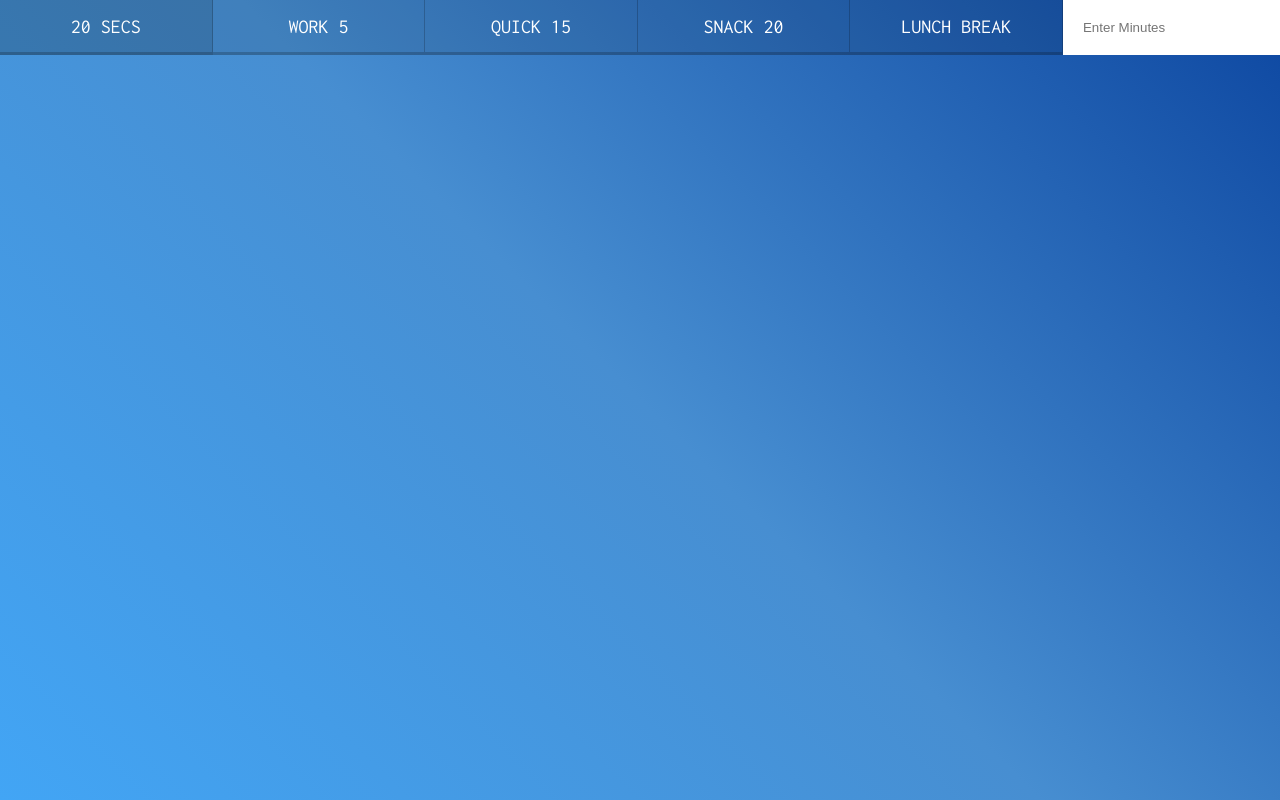
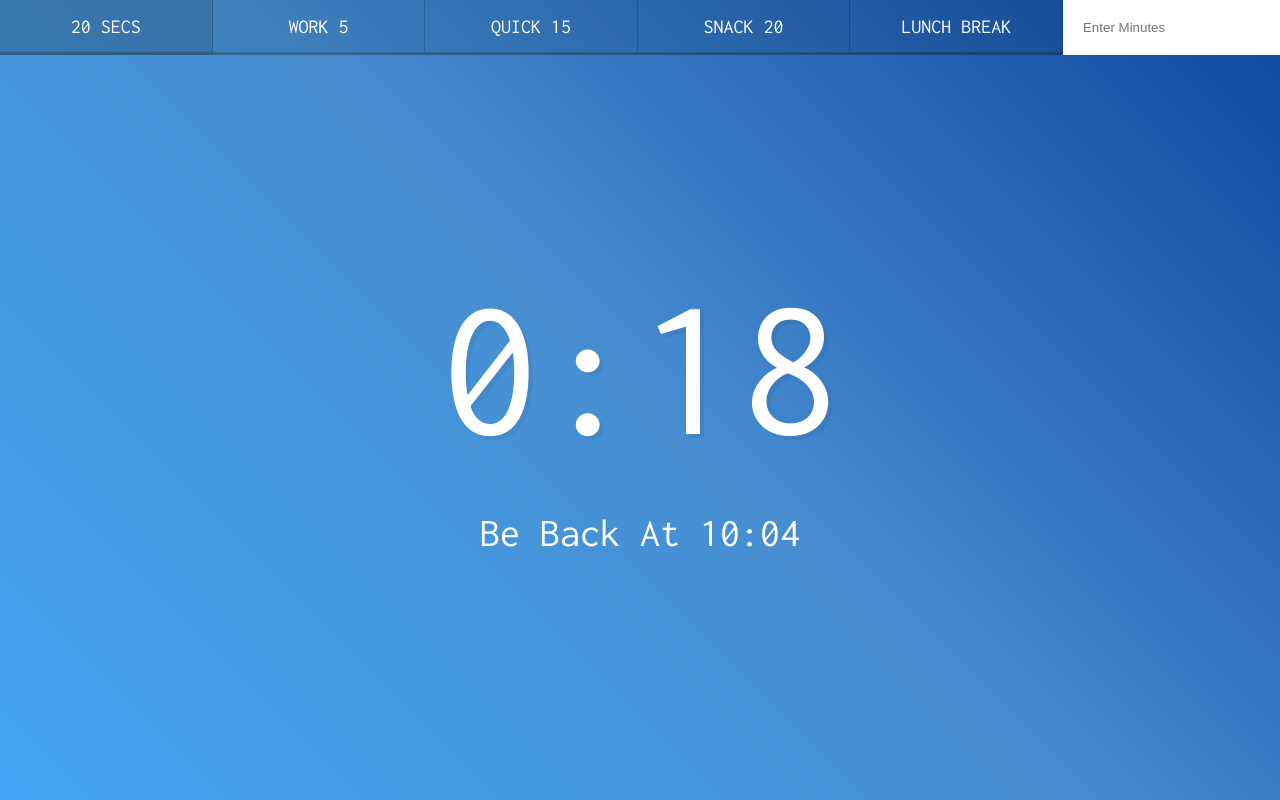
Before and after one commit to emilianooferreyra-zz/examples-3, a plain HTML site: page 29 - Countdown Timer/index.html in a window 1280 px wide. Both pictures are taken after a click on the button "20 SECS". Drawn offline with Linux system fonts and the light colour scheme.

Commit message:
countdown clock

```diff
--- /dev/null
+++ b/29 - Countdown Timer/app.js
@@ -0,0 +1,54 @@
+let countdown;
+const timerDisplay = document.querySelector('.display__time-left');
+const endTime = document.querySelector('.display__end-time');
+const buttons = document.querySelectorAll('[data-time]');
+
+function timer(seconds) {
+  // clear any existing timers
+  clearInterval(countdown);
+
+  const now = Date.now();
+  const then = now + seconds * 1000;
+  displayTimeLeft(seconds);
+  displayEndTime(then);
+
+  countdown = setInterval(() => {
+    const secondsLeft = Math.round((then - Date.now()) / 1000);
+    // check if we should stop it!
+    if(secondsLeft <= 0) {
+      clearInterval(countdown);
+      return;
+    }
+    // display it
+    displayTimeLeft(secondsLeft);
+  }, 1000);
+};
+
+function displayTimeLeft(seconds) {
+  const minutes = Math.floor(seconds / 60);
+  const remainderSeconds = seconds % 60;
+  const display = `${minutes}:${remainderSeconds < 10 ? '0' : '' }${remainderSeconds}`;
+  document.title = `Time ${display}`;
+  timerDisplay.textContent = display;
+};
+
+function displayEndTime(timestamp) {
+  const end = new Date(timestamp);
+  const hour = end.getHours();
+  const minutes = end.getMinutes();
+  const adjustedHour = hour > 12 ? hour - 12 : hour
+  endTime.textContent = `Be Back At ${adjustedHour}:${minutes < 10 ? '0' : ''}${minutes}`;
+}
+
+function startTimer() {
+  const seconds = parseInt(this.dataset.time);
+  timer(seconds);
+}
+
+buttons.forEach(button => button.addEventListener('click', startTimer));
+document.customForm.addEventListener('submit', function(event) {
+  event.preventDefault();
+  const mins = this.minutes.value;
+  timer(mins * 60);
+  this.reset();
+});
--- a/29 - Countdown Timer/index.html
+++ b/29 - Countdown Timer/index.html
@@ -24,6 +24,6 @@
     </div>
   </div>
 
-  <script src="scripts-START.js"></script>
+  <script src="app.js"></script>
 </body>
 </html>
```
Also changed, not shown: 29 - Countdown Timer/scripts-START.js (deleted).
